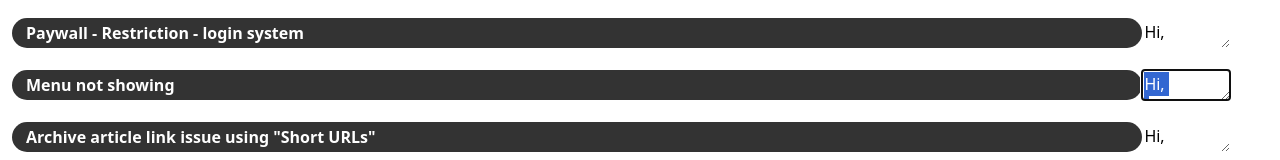
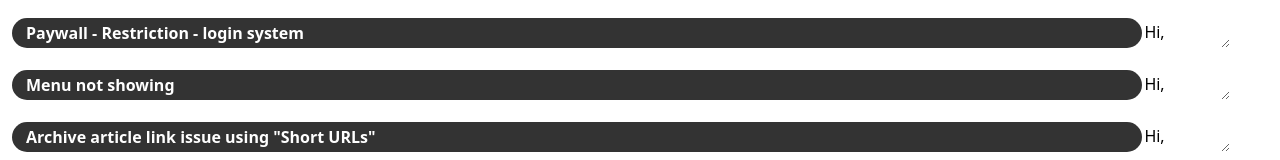
Before and after one commit to githubbyad/responses, a plain HTML site: page docs/index.html in a window 1280 px wide. Both pictures are taken after a click on the element "Menu not showing". Shown: the part 1610-1770 px from the top of the page. Drawn offline with nearby package versions, Linux system fonts and the light colour scheme.

Commit message:
Update index.html

```diff
--- a/docs/index.html
+++ b/docs/index.html
@@ -1029,7 +1029,7 @@ Thank you.
                 copyTextarea.focus();
                 copyTextarea.select();
                 document.execCommand('copy');
-                this.focus();
+                copyTextarea.blur();
             }
         </script>
 </body>
```
